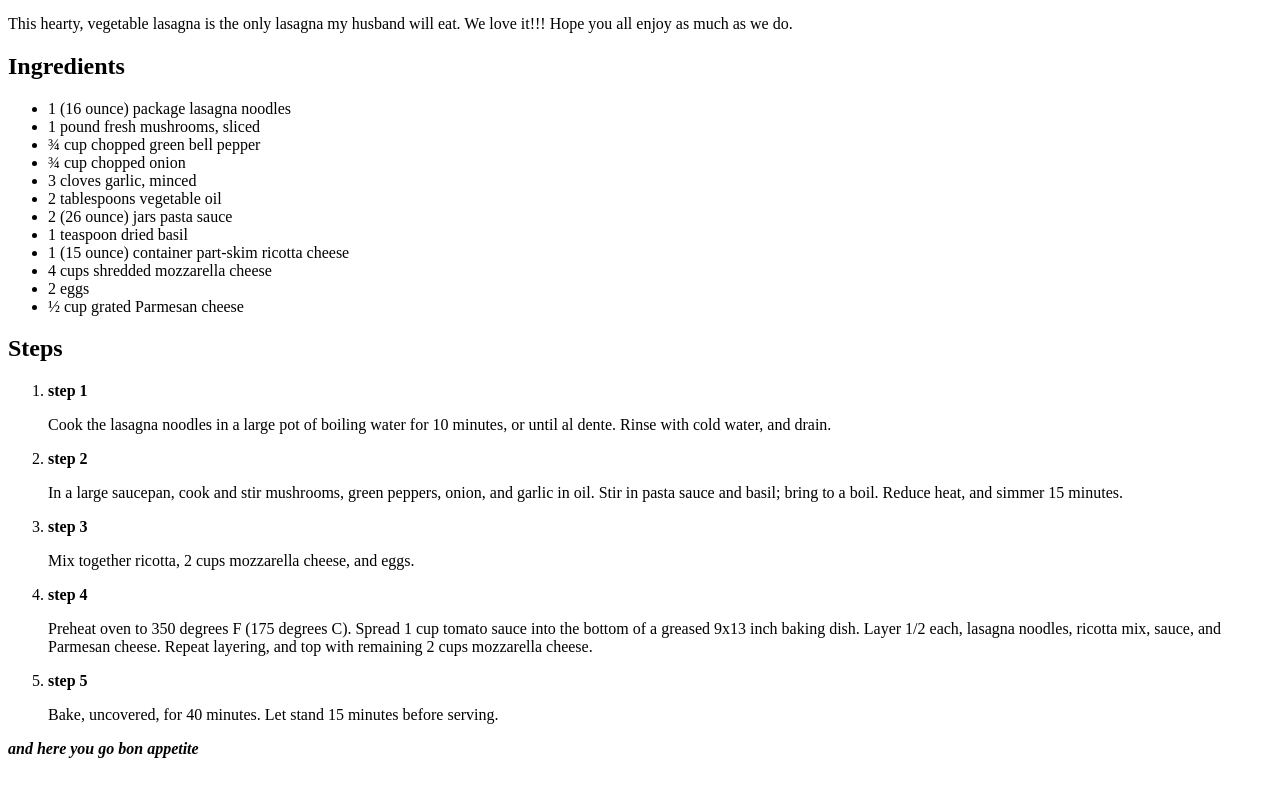
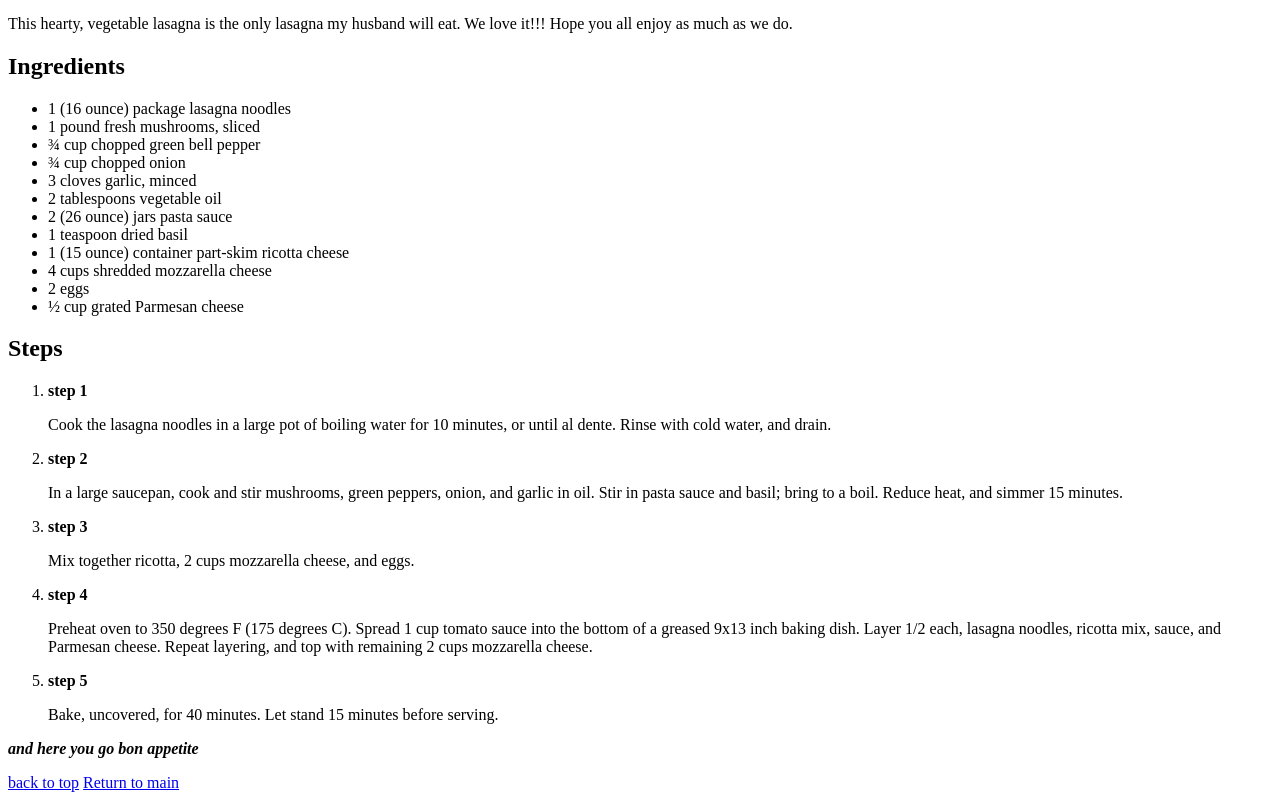
Before and after one commit to omar201014/the_odin_project, a plain HTML site: page recipes/lasagna2.html in a window 1280 px wide. Shown: the part 1096-1896 px from the top of the page. Before the commit the page ends 1870 px from the top, so only its background shows below. Drawn offline with Linux system fonts and the light colour scheme.

Commit message:
Update lasagna2.html
    <a href="lasagna2.html">back to top</a>
    <a href="../index.html">Return to main</a>

```diff
--- a/recipes/lasagna2.html
+++ b/recipes/lasagna2.html
@@ -42,5 +42,7 @@
 </ol>
 
 <p><strong><em>and here you go bon appetite</em></strong></p>
+    <a href="lasagna2.html">back to top</a>
+    <a href="../index.html">Return to main</a>
 </body>
 </html>
```
